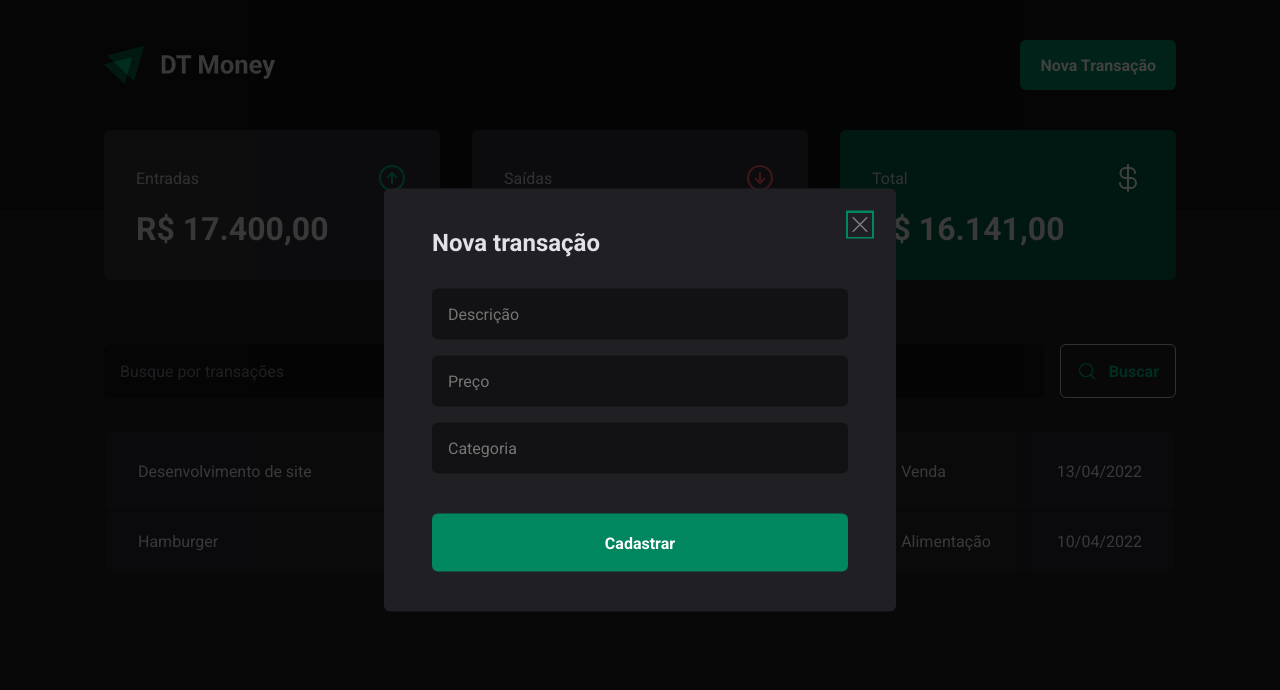
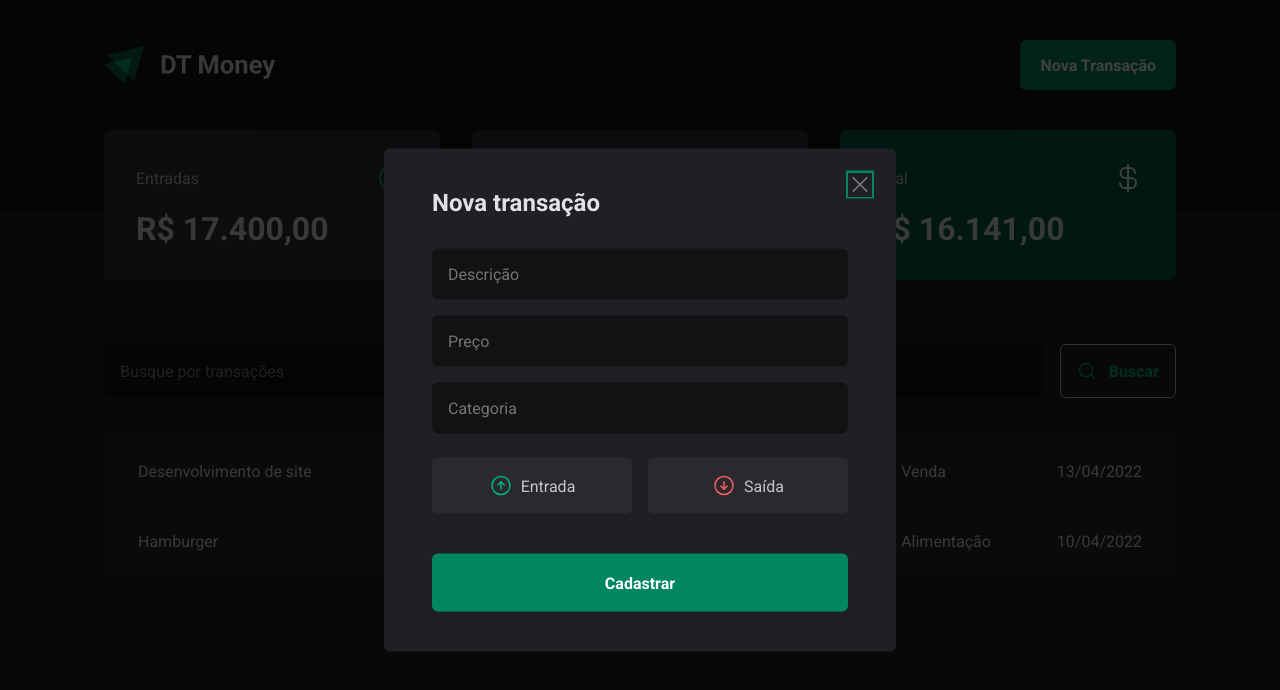
Before and after one commit to tiagoc0sta/Ignite_03-dt-money, a React (Vite) app in the folder 03-dt-money/: page / in a window 1280 px wide. Both pictures are taken after a click on the button "Nova Transação". Shown: the top 690 px of the page. Built offline with nearby package versions, Linux system fonts and the light colour scheme.

Commit message:
add newTransaction Buttons

```diff
--- a/03-dt-money/src/compponents/NewTransactionModal/index.tsx
+++ b/03-dt-money/src/compponents/NewTransactionModal/index.tsx
@@ -1,6 +1,6 @@
 import * as Dialog from '@radix-ui/react-dialog';
-import { X } from 'phosphor-react';
-import { CloseButton, Content, Overlay } from './styles';
+import { ArrowCircleDown, ArrowCircleUp, X } from 'phosphor-react';
+import { CloseButton, Content, Overlay, TransactionType, TransactionTypeButton } from './styles';
 
 export function NewTransactionModal() {
   return(
@@ -19,6 +19,19 @@
           <input type="number" placeholder="Preço" required/>
           <input type="text" placeholder="Categoria" required/>
 
+          <TransactionType>
+            <TransactionTypeButton variant="income">
+              <ArrowCircleUp size={24}/>
+              Entrada
+            </TransactionTypeButton>
+
+            <TransactionTypeButton variant="outcome">
+              <ArrowCircleDown size={24}/>
+              Saída
+            </TransactionTypeButton>
+
+          </TransactionType>
+
           <button type="submit">
             Cadastrar
           </button>
--- a/03-dt-money/src/compponents/NewTransactionModal/styles.ts
+++ b/03-dt-money/src/compponents/NewTransactionModal/styles.ts
@@ -69,3 +69,30 @@
   cursor: pointer;
   color: ${props => props.theme["gray-500"]};
 `;
+
+export const TransactionType = styled.div`
+  display: grid;
+  grid-template-columns: repeat(2, 1fr);
+  gap: 1rem;
+  margin-top: 0.5rem;
+`;
+interface TransactionTypeButtonProps {
+  variant: 'income' | 'outcome';
+}
+
+export const TransactionTypeButton = styled.div<TransactionTypeButtonProps>`
+  background: ${props => props.theme["gray-700"]};
+  padding: 1rem;
+  display: flex;
+  align-items: center;
+  justify-content: center;
+  gap: 0.5rem;
+  border-radius: 6px;
+  cursor: pointer;
+  border: 0;
+  color: ${props=> props.theme["gray-300"]};
+
+  svg {
+    color: ${props=> props.variant === 'income' ? props.theme["green-300"]: props.theme["red-300"]};
+  }
+`;
```
